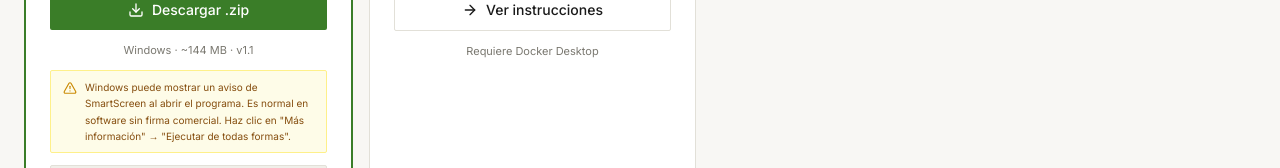
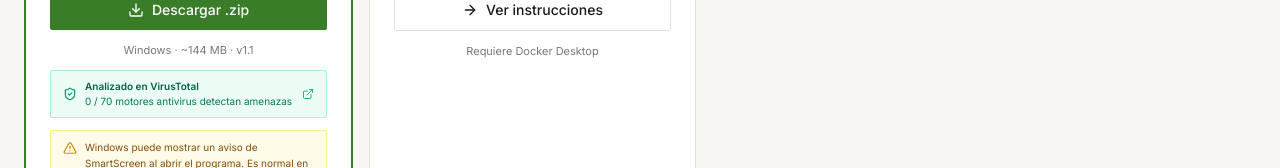
Before and after one commit to vacashot/zahorifields-web, a React (Vite) app: page /download in a window 1280 px wide. Shown: the part 488-656 px from the top of the page. Built offline with nearby package versions, Linux system fonts and the light colour scheme; no server answers.

Commit message:
Add VirusTotal scan badge to Windows download card

```diff
--- a/src/pages/Download.jsx
+++ b/src/pages/Download.jsx
@@ -1,9 +1,10 @@
 import { useState } from 'react'
-import { Download as DownloadIcon, Terminal, CheckCircle, AlertCircle, ArrowRight, ShieldCheck, ShieldX, AlertTriangle } from 'lucide-react'
+import { Download as DownloadIcon, Terminal, CheckCircle, AlertCircle, ArrowRight, ShieldCheck, ShieldX, AlertTriangle, ExternalLink } from 'lucide-react'
 import { Link } from 'react-router-dom'
 import { useDownloadCount, formatCount } from '../hooks/useStats'
 
 const OFFICIAL_HASH = '28AA513A060F866C707DFA4B3E1A351397E394AEFA9C12906951B669631AE857'
+const VIRUSTOTAL_URL = `https://www.virustotal.com/gui/file/${OFFICIAL_HASH.toLowerCase()}`
 
 function HashVerifier() {
   const [input, setInput] = useState('')
@@ -87,6 +88,24 @@
               Descargar .zip
             </a>
             <p className="text-[11px] text-muted mt-3 text-center">Windows · ~144 MB · v1.1</p>
+
+            {/* VirusTotal badge */}
+            <a
+              href={VIRUSTOTAL_URL}
+              target="_blank"
+              rel="noreferrer noopener"
+              className="mt-3 flex items-center justify-between gap-2 bg-emerald-50 border border-emerald-200 rounded-sm px-3 py-2 hover:bg-emerald-100 transition-colors group"
+            >
+              <div className="flex items-center gap-2">
+                <ShieldCheck className="w-3.5 h-3.5 text-emerald-600 shrink-0" />
+                <div>
+                  <p className="text-[10px] font-semibold text-emerald-800">Analizado en VirusTotal</p>
+                  <p className="text-[10px] text-emerald-700">0 / 70 motores antivirus detectan amenazas</p>
+                </div>
+              </div>
+              <ExternalLink className="w-3 h-3 text-emerald-500 shrink-0 group-hover:text-emerald-700 transition-colors" />
+            </a>
+
             <div className="mt-3 flex items-start gap-2 bg-yellow-50 border border-yellow-200 rounded-sm px-3 py-2">
               <AlertTriangle className="w-3.5 h-3.5 text-yellow-600 mt-0.5 shrink-0" />
               <p className="text-[10px] text-yellow-800 leading-relaxed">
```
